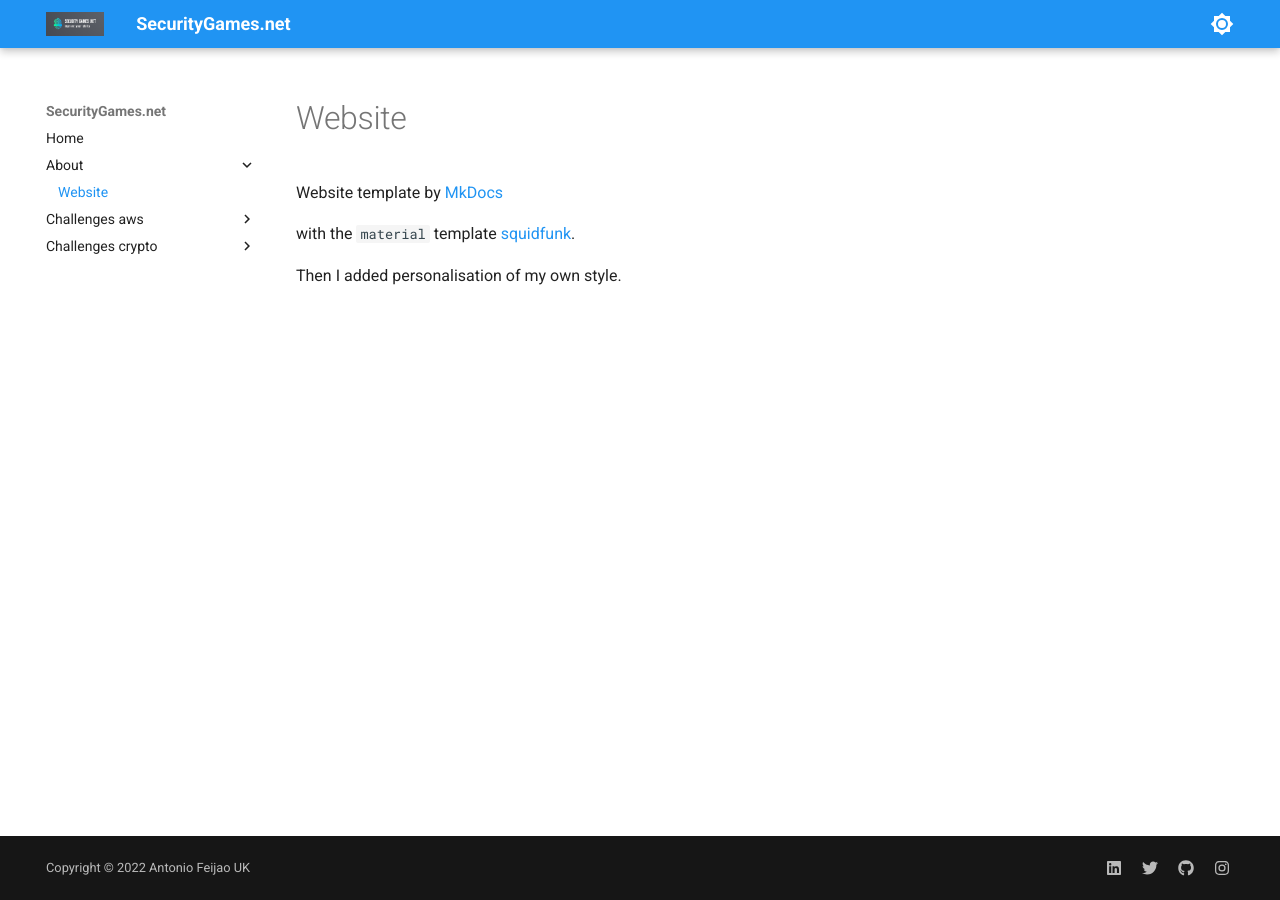
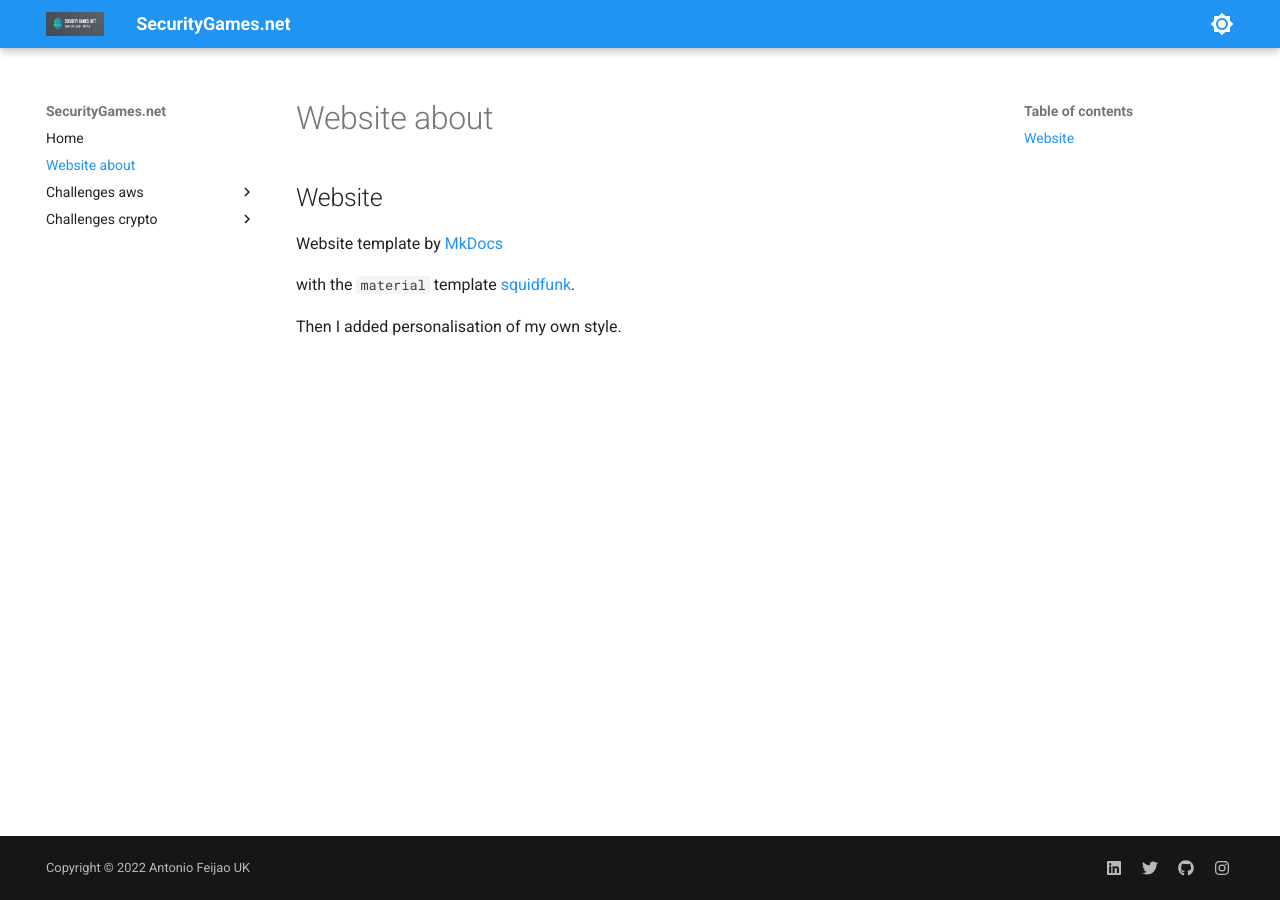
Before and after one commit to AntonioFeijaoUK/www-securitygames-net, an MkDocs documentation site: the page built from docs/website-about.md, in a window 1280 px wide. Built offline with MkDocs 1.6.1 and Material for MkDocs 9.7.7, drawn with Linux system fonts in a browser that asks for light colours.

Commit message:
Update and rename docs/about/website.md to docs/website-about.md

```diff
--- a/docs/about/website.md
+++ b/docs/website-about.md
@@ -1,4 +1,4 @@
-# Website
+## Website
 
 Website template by [MkDocs](https://www.mkdocs.org/)
 
```
